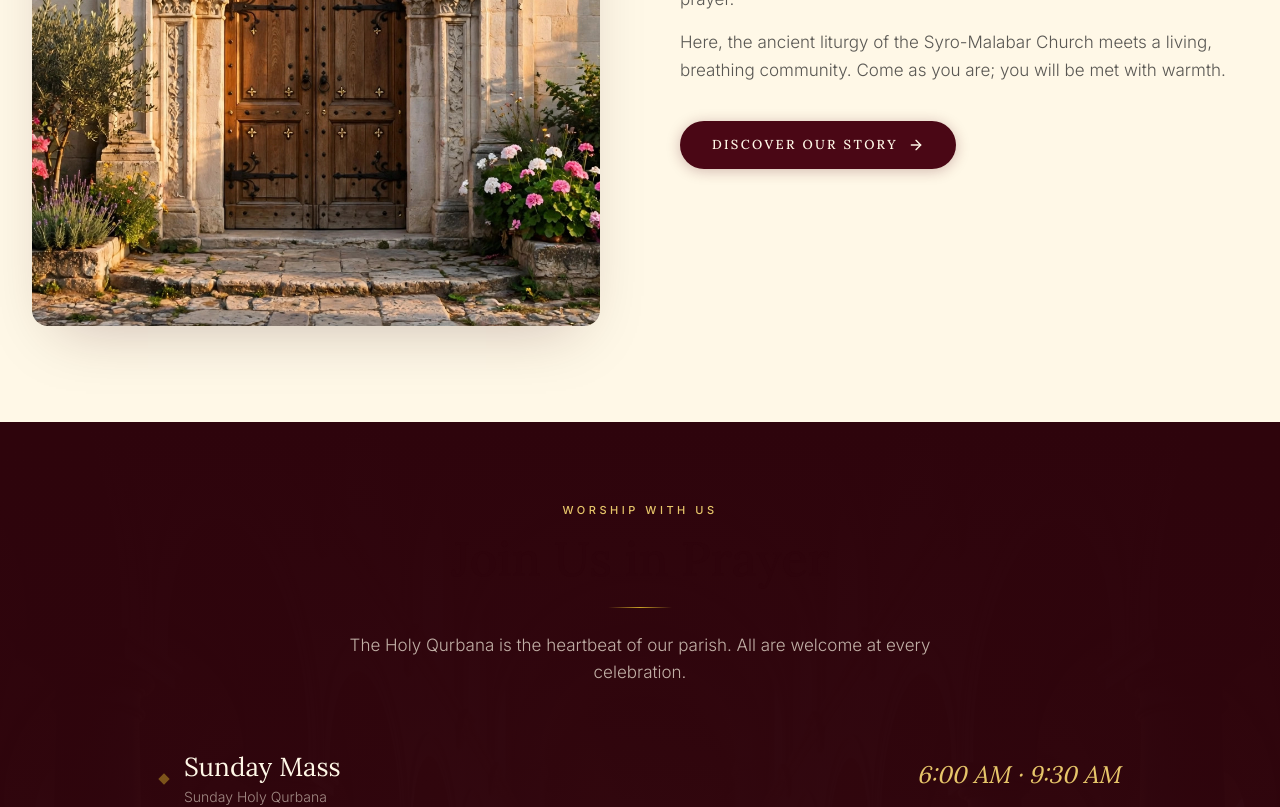
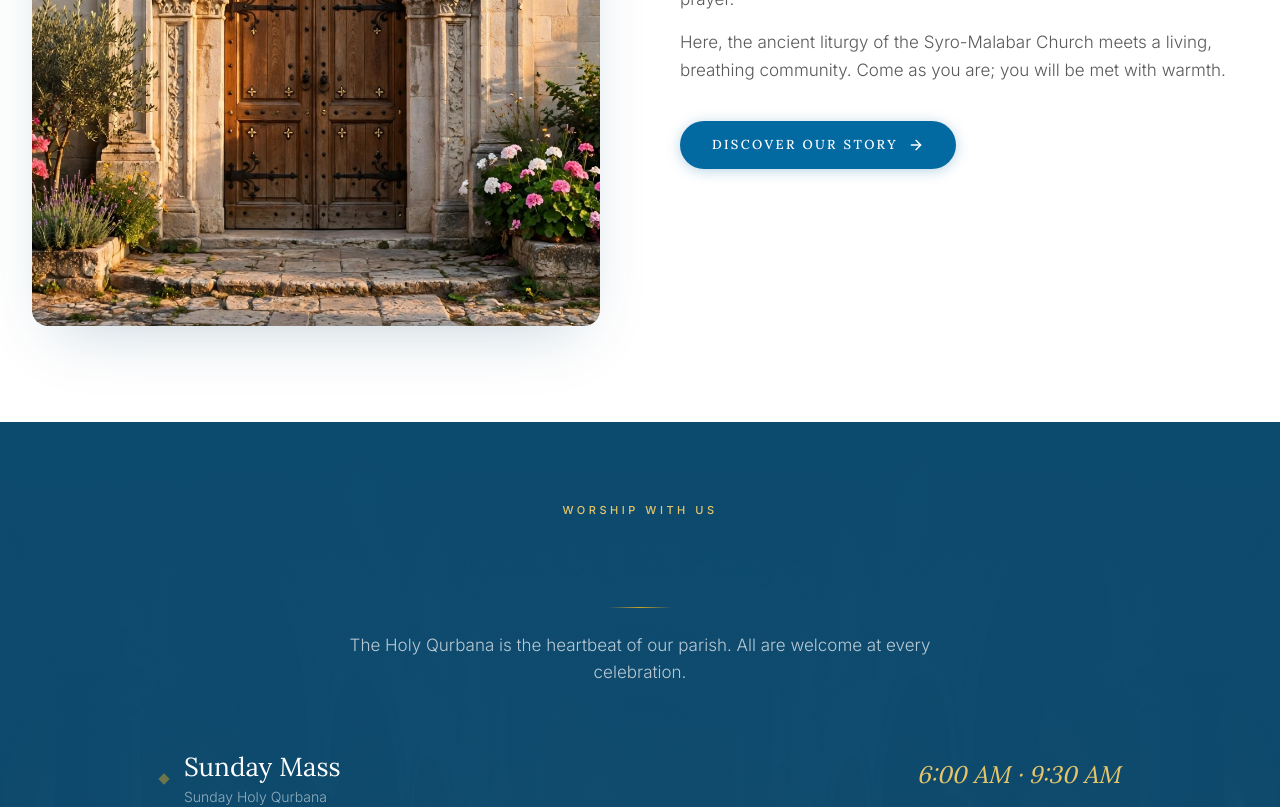
Before and after one commit to Akshayck-dev/lourde-matha-website, a React (Vite) app: page /lourde-matha-website/tmp/polish2-story.png in a window 1280 px wide. Shown: the part 1280-2087 px from the top of the page. Built offline with nearby package versions, Linux system fonts and the light colour scheme.

Commit message:
New theme: sky blue + white (gold accents kept)
- maroon tokens remapped to sky scale (deep #0C4A6E,
  DEFAULT #0369A1, rich #0284C7, soft #0EA5E9)
- ivory -> white, cream -> sky-50, sand -> sky-200
- shadows/selection/scrollbar tinted sky

```diff
--- /dev/null
+++ b/qa/qa-theme.mjs
@@ -0,0 +1,20 @@
+import { chromium } from 'playwright-core';
+const EXE = process.env.HOME + '/.cache/ms-playwright/chromium_headless_shell-1243/chrome-headless-shell-linux64/chrome-headless-shell';
+const b = await chromium.launch({ executablePath: EXE });
+const errs = [];
+const BASE = 'http://localhost:4173/lourde-matha-website';
+const d = await (await b.newContext({ viewport: { width: 1440, height: 900 } })).newPage();
+d.on('pageerror', e => errs.push(e.message));
+await d.goto(BASE + '/', { waitUntil: 'networkidle' });
+await d.waitForTimeout(2200);
+await d.screenshot({ path: '/tmp/t-hero.png' });
+await d.evaluate(() => window.scrollBy(0, 2400));
+await d.waitForTimeout(1500);
+await d.screenshot({ path: '/tmp/t-dark.png' });
+const m = await (await b.newContext({ viewport: { width: 390, height: 844 }, isMobile: true })).newPage();
+m.on('pageerror', e => errs.push('mobile: ' + e.message));
+await m.goto(BASE + '/about', { waitUntil: 'networkidle' });
+await m.waitForTimeout(1800);
+await m.screenshot({ path: '/tmp/t-about-m.png' });
+console.log('ERRORS:', JSON.stringify(errs));
+await b.close();
--- a/src/components/ui/button.tsx
+++ b/src/components/ui/button.tsx
@@ -11,7 +11,7 @@ const buttonVariants = cva(
       variant: {
         gold: 'bg-gold text-maroon-deep shadow-[0_2px_14px_rgba(176,141,58,0.28)] hover:-translate-y-0.5 hover:bg-gold-light hover:shadow-[0_12px_30px_rgba(176,141,58,0.4)]',
         maroon:
-          'bg-maroon text-ivory shadow-[0_2px_14px_rgba(92,22,34,0.28)] hover:-translate-y-0.5 hover:bg-maroon-rich hover:shadow-[0_12px_30px_rgba(92,22,34,0.4)]',
+          'bg-maroon text-ivory shadow-[0_2px_14px_rgba(3,105,161,0.28)] hover:-translate-y-0.5 hover:bg-maroon-rich hover:shadow-[0_12px_30px_rgba(3,105,161,0.4)]',
         outline:
           'border border-ivory/40 text-ivory hover:-translate-y-0.5 hover:border-gold-light hover:text-gold-light hover:shadow-[0_12px_30px_rgba(0,0,0,0.35)]',
         outlineDark:
--- a/src/index.css
+++ b/src/index.css
@@ -30,7 +30,7 @@ body {
 
 ::selection {
   background: #c9a227;
-  color: #2e040c;
+  color: #0c4a6e;
 }
 
 /* ---------- editorial primitives ---------- */
@@ -75,11 +75,11 @@ body {
   width: 10px;
 }
 ::-webkit-scrollbar-track {
-  background: #f5ebd5;
+  background: #f0f9ff;
 }
 ::-webkit-scrollbar-thumb {
   background: #c9a227;
-  border: 2px solid #f5ebd5;
+  border: 2px solid #f0f9ff;
 }
 ::-webkit-scrollbar-thumb:hover {
   background: #9a7b1b;
--- a/tailwind.config.js
+++ b/tailwind.config.js
@@ -4,11 +4,12 @@ export default {
   theme: {
     extend: {
       colors: {
+        // Theme: sky blue + white (token names kept for compatibility)
         maroon: {
-          DEFAULT: '#4A0715',
-          deep: '#2E040C',
-          rich: '#650D1B',
-          soft: '#7A1B2C',
+          DEFAULT: '#0369A1',
+          deep: '#0C4A6E',
+          rich: '#0284C7',
+          soft: '#0EA5E9',
         },
         gold: {
           DEFAULT: '#C9A227',
@@ -16,9 +17,9 @@ export default {
           pale: '#F3E5BC',
           dark: '#9A7B1B',
         },
-        ivory: '#FFF8E7',
-        cream: '#F5EBD5',
-        sand: '#EFE3C8',
+        ivory: '#FFFFFF',
+        cream: '#F0F9FF',
+        sand: '#E0F2FE',
         charcoal: '#222222',
       },
       fontFamily: {
@@ -30,8 +31,8 @@ export default {
         luxe: '0.32em',
       },
       boxShadow: {
-        soft: '0 24px 60px -24px rgba(46, 4, 12, 0.25)',
-        card: '0 12px 40px -16px rgba(46, 4, 12, 0.18)',
+        soft: '0 24px 60px -24px rgba(12, 74, 110, 0.25)',
+        card: '0 12px 40px -16px rgba(12, 74, 110, 0.18)',
       },
     },
   },
```
